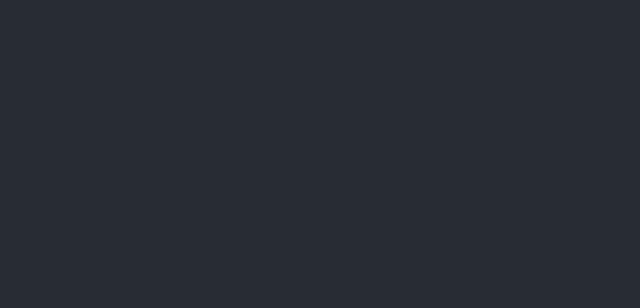
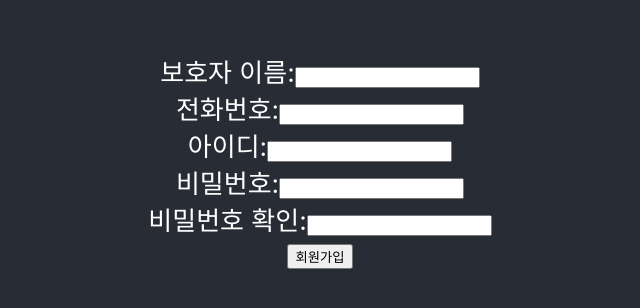
Before and after one commit to bnk159hair/Eoullim, a React (Create React App) app in the folder front-end/: page /signup in a window 1280 px wide. Before the commit this address had no page. Shown: the part 240-548 px from the top of the page, without its empty margins (320-960 px from the left). Built offline with nearby package versions, Linux system fonts and the light colour scheme.

Commit message:
FE-FE : 로그인페이지 기본구현 S09P12C207-228

```diff
--- a/front-end/src/App.tsx
+++ b/front-end/src/App.tsx
@@ -1,8 +1,9 @@
 import React from 'react';
 import { BrowserRouter as Router, Routes, Route, Link } from 'react-router-dom';
 import './App.css';
-import Main from './pages/Main';
-import Login from './pages/Login';
+import Main from './pages/MainPage/Main';
+import Login from './pages/LoginPage/Login';
+import Signup from './pages/SignupPage/Signup';
 
 function App() {
   return (
@@ -12,6 +13,7 @@ function App() {
           <Routes>
             <Route path="/" element={<Main />} />
             <Route path="/login" element={<Login />} />
+            <Route path="/signup" element={<Signup />} />
           </Routes>
         </Router>
       </header>
--- /dev/null
+++ b/front-end/src/components/Login/LoginTag.tsx
@@ -0,0 +1,56 @@
+import React, { useState } from 'react';
+import { useNavigate } from 'react-router-dom'; // Import useNavigate
+
+interface LoginProps {
+  onLogin: (username: string, password: string) => void;
+}
+
+const LoginTag: React.FC<LoginProps> = ({ onLogin }) => {
+  const [username, setUsername] = useState('');
+  const [password, setPassword] = useState('');
+  const navigate = useNavigate(); // Initialize useNavigate
+
+  const handleUsernameChange = (event: React.ChangeEvent<HTMLInputElement>) => {
+    setUsername(event.target.value);
+  };
+
+  const handlePasswordChange = (event: React.ChangeEvent<HTMLInputElement>) => {
+    setPassword(event.target.value);
+  };
+
+  const handleSubmit = (event: React.FormEvent) => {
+    event.preventDefault();
+    onLogin(username, password);
+  };
+
+  const handleSignUpClick = () => {
+    navigate('/signup'); // Redirect to the /signup page
+  };
+
+  return (
+    <form onSubmit={handleSubmit}>
+      <div>
+        <label htmlFor="username">아이디:</label>
+        <input
+          type="text"
+          id="username"
+          value={username}
+          onChange={handleUsernameChange}
+        />
+      </div>
+      <div>
+        <label htmlFor="password">비밀번호:</label>
+        <input
+          type="password"
+          id="password"
+          value={password}
+          onChange={handlePasswordChange}
+        />
+      </div>
+      <button type="submit">로그인</button>
+      <button type="button" onClick={handleSignUpClick}>회원가입</button>
+    </form>
+  );
+};
+
+export default LoginTag;
--- /dev/null
+++ b/front-end/src/components/Signup/SignupTag.tsx
@@ -0,0 +1,104 @@
+import React, { useState } from 'react';
+
+interface SignupProps {
+  onSignup: (userData: UserData) => void;
+}
+
+interface UserData {
+  guardianName: string;
+  phoneNumber: string;
+  username: string;
+  password: string;
+  confirmPassword: string;
+}
+
+const SignupTag: React.FC<SignupProps> = ({ onSignup }) => {
+  const [userData, setUserData] = useState<UserData>({
+    guardianName: '',
+    phoneNumber: '',
+    username: '',
+    password: '',
+    confirmPassword: '',
+  });
+
+  const handleInput = (event: React.ChangeEvent<HTMLInputElement>) => {
+    const { name, value } = event.target;
+    setUserData((prevUserData) => ({
+      ...prevUserData,
+      [name]: value,
+    }));
+  };
+
+  const handleSubmit = (event: React.FormEvent) => {
+    event.preventDefault();
+    onSignup(userData);
+  };
+
+  const { guardianName, phoneNumber, username, password, confirmPassword } = userData;
+
+  return (
+    <form onSubmit={handleSubmit}>
+      <div>
+        <label htmlFor="guardianName">보호자 이름:</label>
+        <input
+          type="text"
+          id="guardianName"
+          name="guardianName"
+          value={guardianName}
+          onChange={handleInput}
+          required
+        />
+      </div>
+      <div>
+        <label htmlFor="phoneNumber">전화번호:</label>
+        <input
+          type="text"
+          id="phoneNumber"
+          name="phoneNumber"
+          value={phoneNumber}
+          onChange={handleInput}
+          required
+        />
+      </div>
+      <div>
+        <label htmlFor="username">아이디:</label>
+        <input
+          type="text"
+          id="username"
+          name="username"
+          value={username}
+          onChange={handleInput}
+          required
+        />
+      </div>
+      <div>
+        <label htmlFor="password">비밀번호:</label>
+        <input
+          type="password"
+          id="password"
+          name="password"
+          value={password}
+          onChange={handleInput}
+          required
+        />
+      </div>
+      <div>
+        <label htmlFor="confirmPassword">비밀번호 확인:</label>
+        <input
+          type="password"
+          id="confirmPassword"
+          name="confirmPassword"
+          value={confirmPassword}
+          onChange={handleInput}
+          required
+        />
+      </div>
+      {password !== confirmPassword && confirmPassword !== '' && (
+        <p className="error">비밀번호가 일치하지 않습니다.</p>
+      )}
+      <button type="submit">회원가입</button>
+    </form>
+  );
+};
+
+export default SignupTag;
--- a/front-end/src/pages/Login.tsx
+++ /dev/null
@@ -1,31 +0,0 @@
-import React, { useState, useEffect } from 'react';
-import { useNavigate } from 'react-router-dom'; // Import useNavigate
-import Main from './Main';
-
-function Login() {
-    const [a, setA] = useState<number>(0);
-    const navigate = useNavigate(); // Initialize useNavigate
-
-    useEffect(() => {
-      if (a !== 0) {
-        navigate('/');
-      }
-    }, [a, navigate]);
-
-    const handleButtonClick = () => {
-      setA((prevA) => (prevA === 0 ? 1 : 0)); // Toggle between 0 and 1
-    };
-
-    return (
-      <>
-        {a === 0 ? ( // Conditionally render Main or Sub component based on the value of 'a'
-          <div>main hi</div>
-        ) : (
-          <Main/>
-        )}
-        <button onClick={handleButtonClick}>Change 'a' to 1</button>
-      </>
-    );
-  }
-
-  export default Login;
--- /dev/null
+++ b/front-end/src/pages/LoginPage/Login.tsx
@@ -0,0 +1,18 @@
+import React, { useState, useEffect } from 'react';
+import { useNavigate } from 'react-router-dom'; // Import useNavigate
+import Main from '../MainPage/Main';
+import LoginTag from '../../components/Login/LoginTag';
+
+function Login() {
+    const handleLogin = (username: string, password: string) => {
+      console.log('로그인 정보:', username, password);
+    };
+
+    return (
+      <>
+        <LoginTag onLogin={handleLogin}/>
+      </>
+    );
+  }
+
+  export default Login;
--- /dev/null
+++ b/front-end/src/pages/SignupPage/Signup.tsx
@@ -0,0 +1,27 @@
+import React from 'react';
+import { useState, useEffect } from 'react';
+import { useNavigate } from 'react-router-dom';
+import SignupTag from '../../components/Signup/SignupTag';
+
+interface UserData {
+  guardianName: string;
+  phoneNumber: string;
+  username: string;
+  password: string;
+  confirmPassword: string;
+}
+
+const Signup: React.FC = () => {
+  const handleSignup = (userData: UserData) => {
+    // 여기에서 서버로 userData를 보내고 회원가입을 처리하는 로직을 추가할 수 있습니다.
+    console.log('회원가입 정보:', userData);
+  };
+
+  return (
+    <>
+      <SignupTag onSignup={handleSignup}/>
+    </>
+  );
+}
+
+export default Signup;
```
Also changed, not shown: front-end/src/pages/MainPage/Main.tsx (renamed from front-end/src/pages/Main.tsx).
